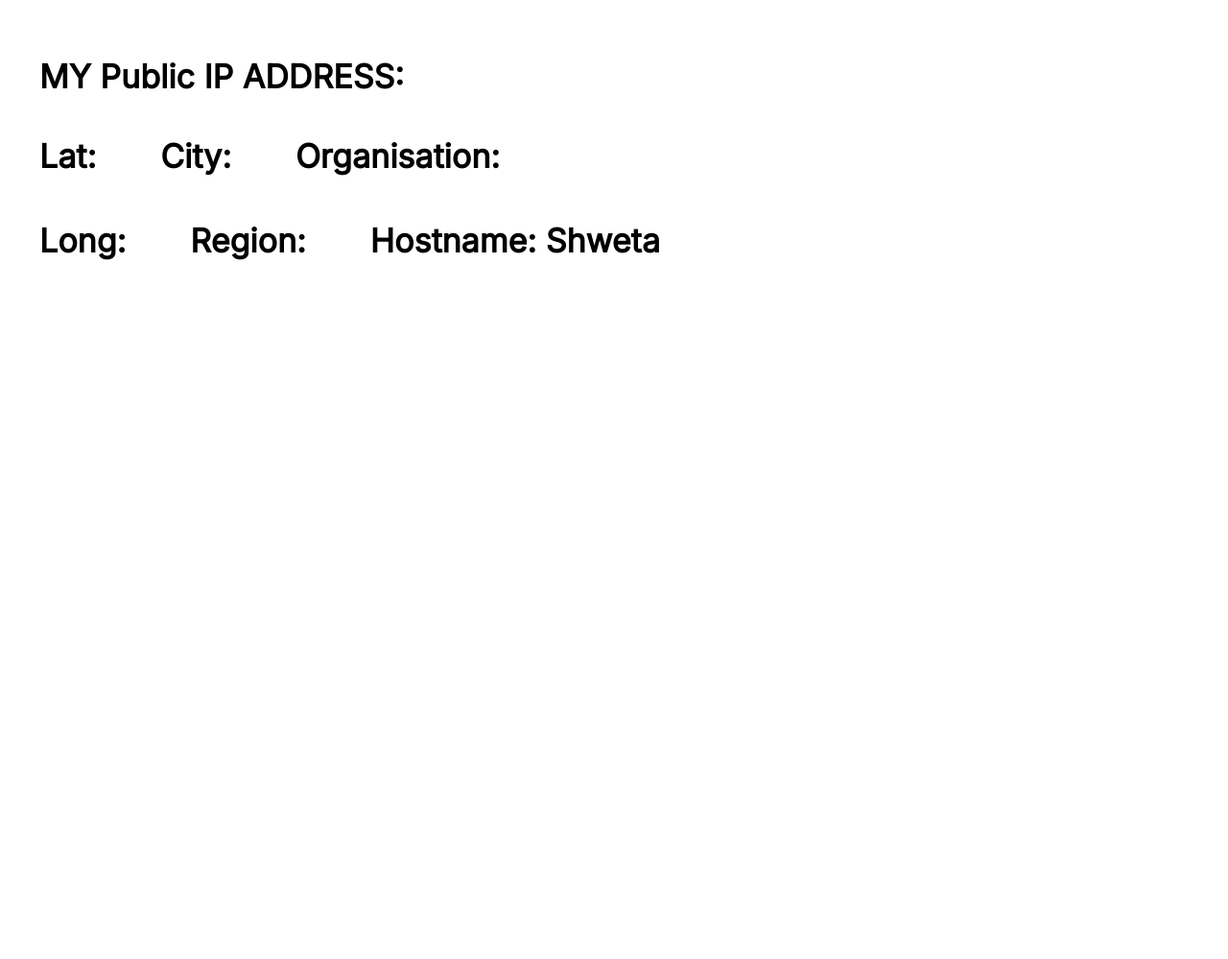
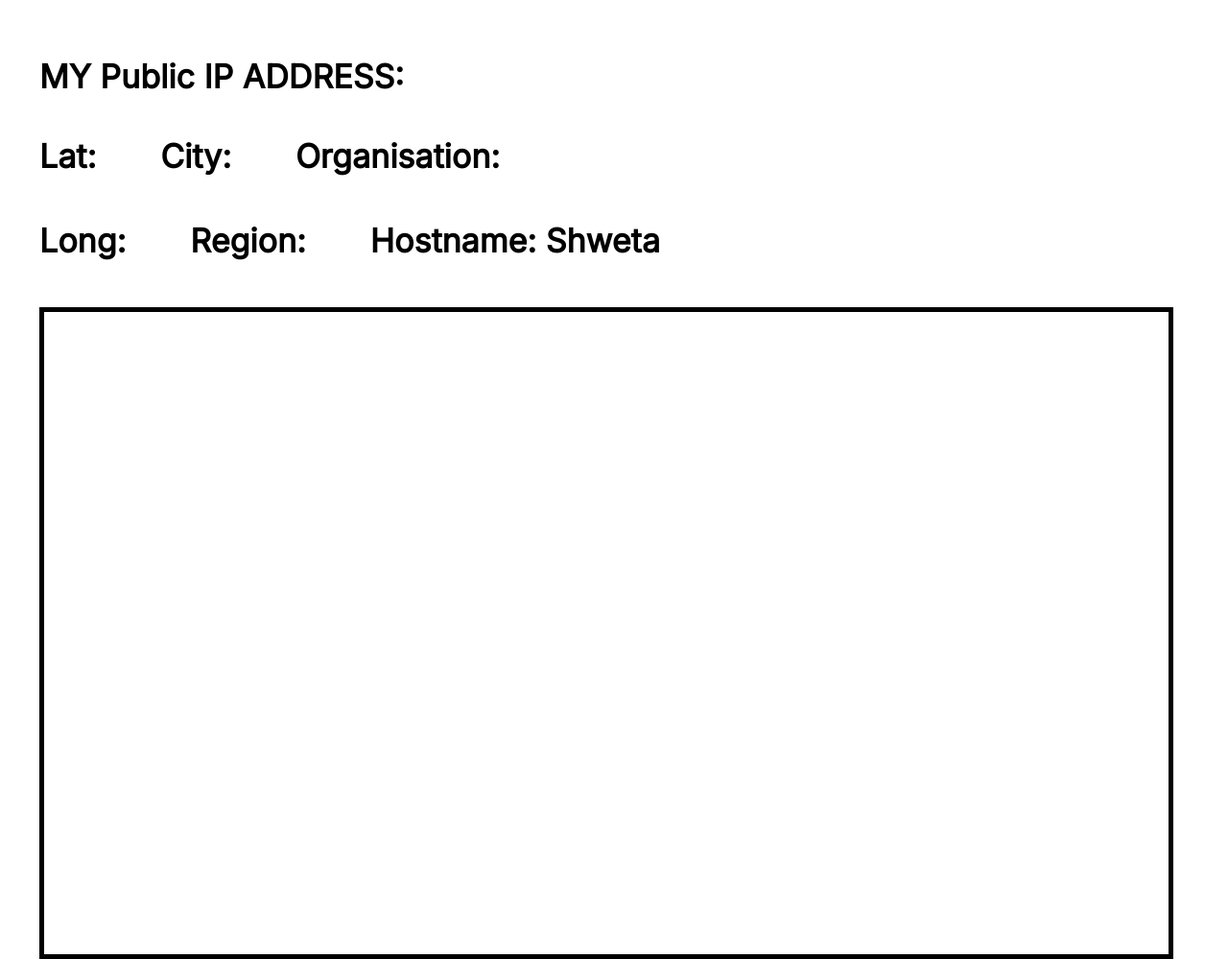
Before and after one commit to ShwetaMakkar12/Module7test, a plain HTML site: page data.html in a window 1280 px wide. Shown: the top 999 px of the page at 96% size. Drawn offline with nearby package versions, Linux system fonts and the light colour scheme; no server answers.

Commit message:
Update style.css

```diff
--- a/style.css
+++ b/style.css
@@ -86,8 +86,10 @@ input{
     position: absolute;
     width: 90%;
     height: 649px;
+    padding: 10px;
     top: 320px;
     left: 41px;
+    border:5px solid black;
 }
 
 .bottom1{
```
